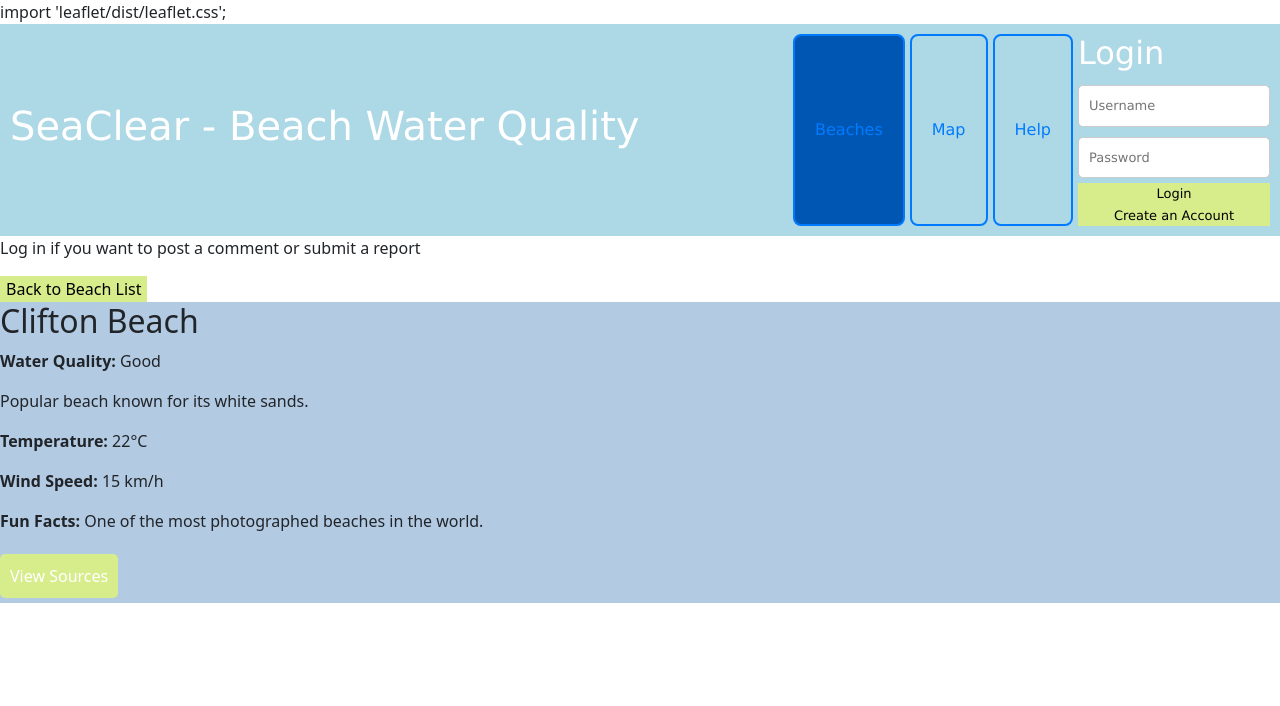
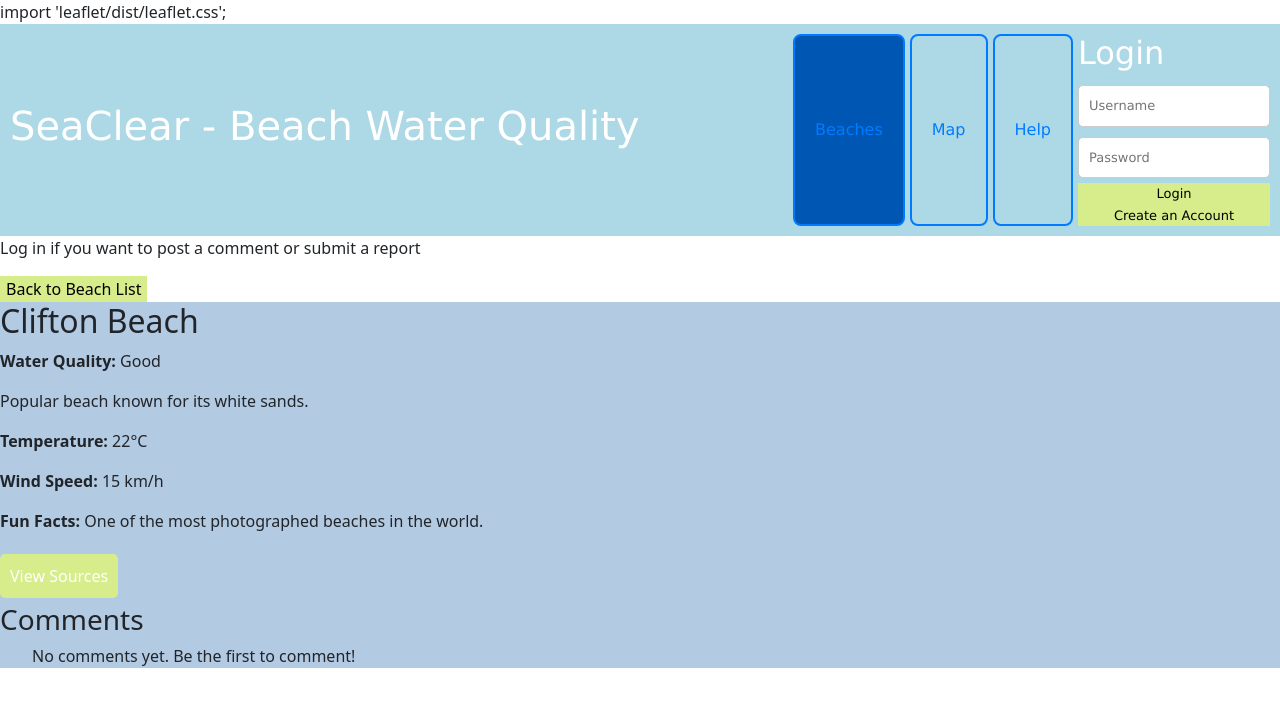
Before and after one commit to vuyani02/seaclear, a React (Vite) app: page /help in a window 1280 px wide. Both pictures are taken after a click on the item 656 px from the left and 418 px from the top of the page. Shown: the top 706 px of the page. Built offline with nearby package versions, Linux system fonts and the light colour scheme.

Commit message:
fixed comments section

```diff
--- a/src/components/BeachList.tsx
+++ b/src/components/BeachList.tsx
@@ -376,10 +376,26 @@ class App extends Component<{}, State> {
                     <button onClick={this.handleAddReport}>Submit Report</button>
                   </div>
                 )}
+                        {/* Comments Section */}
+        <div className="comments-section">
+          <h3>Comments</h3>
+          <ul className="comments-list">
+            {selectedBeach.comments.length > 0 ? (
+              selectedBeach.comments.map((comment, index) => (
+                <li key={index} className="comment-item">
+                  {comment}
+                </li>
+              ))
+            ) : (
+              <p>No comments yet. Be the first to comment!</p>
+            )}
+          </ul>
+        </div>
               </div>
             </div>
           </div>
         )}
+
        {currentPage === 'help' && <HelpPage />}
         {currentPage === 'map' && (
           <div className="map-container">
```
